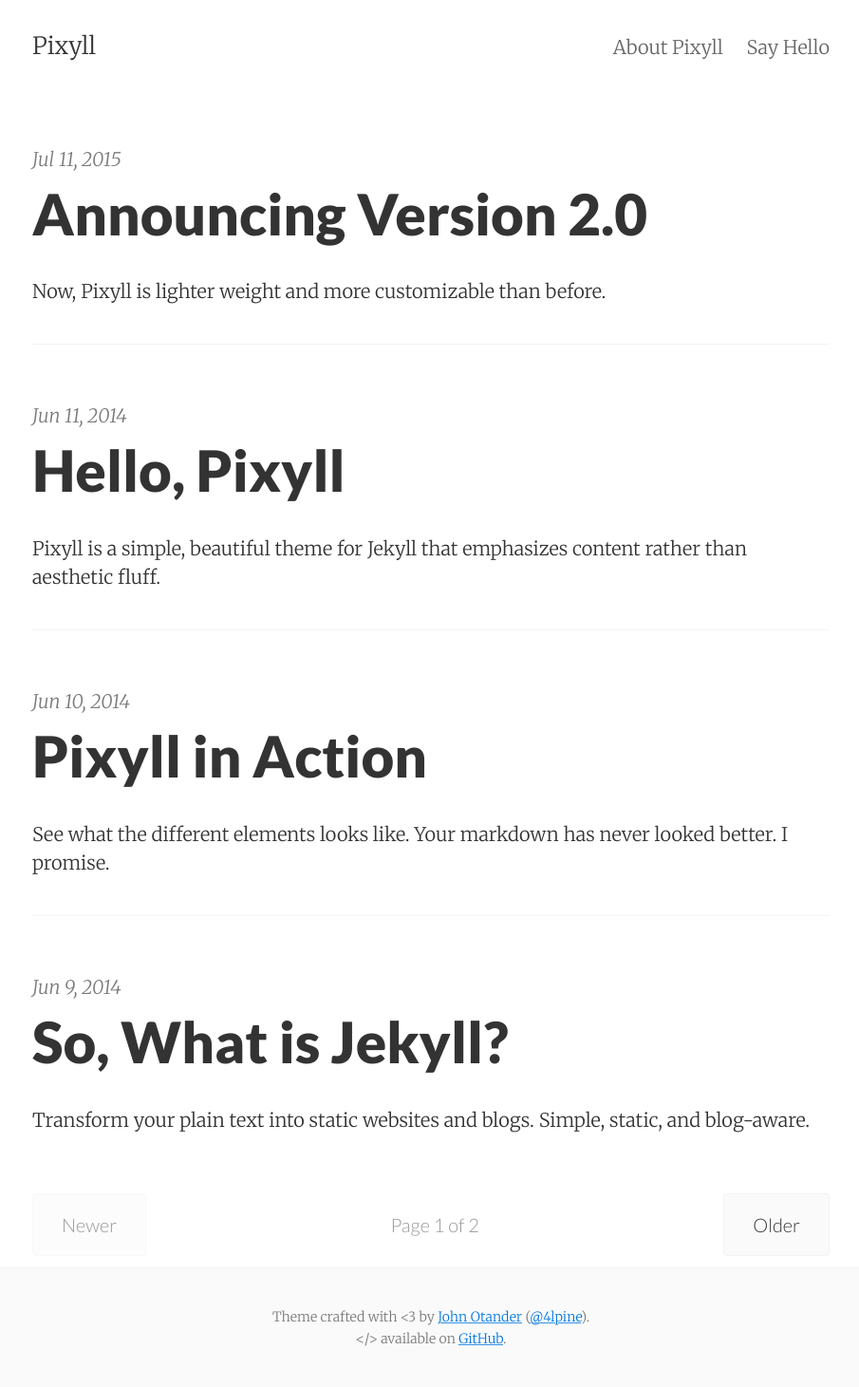
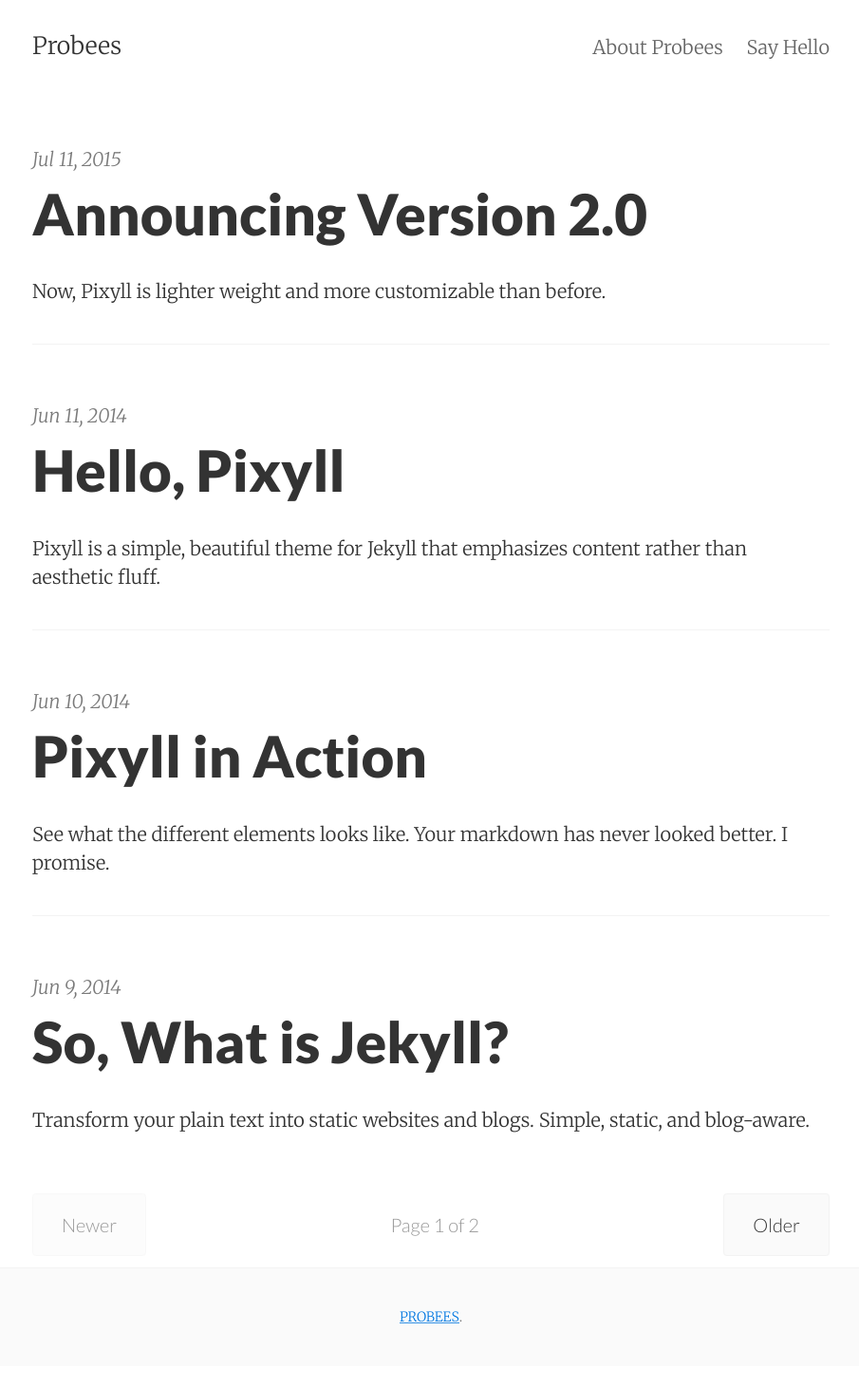
Before and after one commit to probees/probees.github.io, a Jekyll site: the page built from index.html, in a window 1280 px wide. Shown: the whole page at 95% size, without its empty margins (186-1091 px from the left). Built offline with Jekyll 4.4.1, drawn with Linux system fonts in a browser that asks for light colours; the list of posts is cut into pages by our own code; after the commit the page ends 1439 px from its top, so only the background shows below that.

Commit message:
replace to probees

```diff
--- a/CNAME
+++ b/CNAME
@@ -1 +1 @@
-pixyll.com
+probees.io
--- a/_config.yml
+++ b/_config.yml
@@ -1,10 +1,10 @@
 # Site settings
-title:       Pixyll
-email:       your_email@example.com
-author:      John Otander
-description: "A simple, beautiful theme for Jekyll that emphasizes content rather than aesthetic fluff."
+title:       Probees
+email:       probees83@gmail.com
+author:      David Seo
+description: "Study Software Development"
 baseurl:     ""
-url:         "http://pixyll.com"
+url:         "http://probees.github.io"
 date_format: "%b %-d, %Y"
 header_pages:
  - about.md
--- a/_includes/footer.html
+++ b/_includes/footer.html
@@ -1,8 +1,7 @@
 <footer class="center">
   <div class="measure">
     <small>
-      Theme crafted with &lt;3 by <a href="http://johnotander.com">John Otander</a> (<a href="https://twitter.com/4lpine">@4lpine</a>).<br>
-      &lt;/&gt; available on <a href="https://github.com/johnotander/pixyll">GitHub</a>.
+      <a href="https://github.com/probees">PROBEES</a>.
     </small>
   </div>
 </footer>
--- a/_includes/post_footer.html
+++ b/_includes/post_footer.html
@@ -1,5 +1,5 @@
 <div class="py2 post-footer">
-  <img src="{{ site.baseurl }}/images/me.jpeg" alt="John Otander" class="avatar" />
+  <img src="{{ site.baseurl }}/images/me.jpeg" alt="David Seo" class="avatar" />
   <p>
     Pixyll is an open-source Jekyll theme that's built by <a href="http://johnotander.com">John Otander</a>.
     When he's not writing code and building things, he likes to ski. A. Lot.
```
Also changed, not shown: 404.md (+1 -1 lines), about.md (+1 -1 lines).
